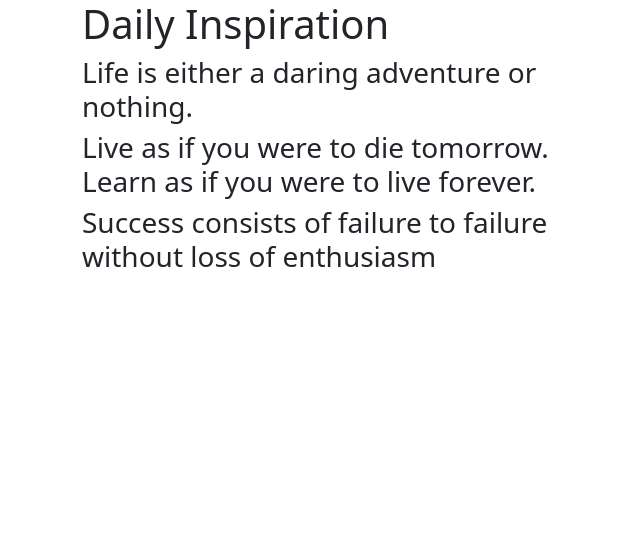
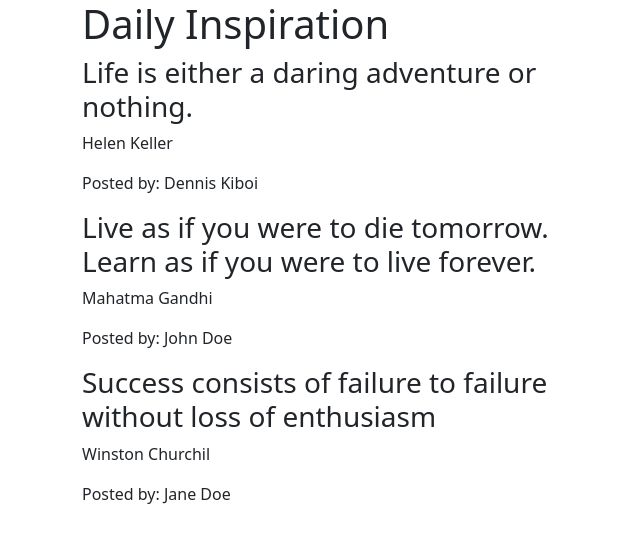
Before and after one commit to mururi/Quotes_app, an Angular app: page / in a window 1280 px wide. Shown: the top 542 px of the page, without its empty margins (0-640 px from the left). Built offline with nearby package versions, Linux system fonts and the light colour scheme.

Commit message:
Add input binding to quote-detail component

```diff
--- a/src/app/quote-detail/quote-detail.component.html
+++ b/src/app/quote-detail/quote-detail.component.html
@@ -1 +1,2 @@
-<p>quote-detail works!</p>
+<p>{{quote.author}}</p>
+<p>Posted by: {{quote.submittedBy}}</p>
--- a/src/app/quote-detail/quote-detail.component.ts
+++ b/src/app/quote-detail/quote-detail.component.ts
@@ -1,4 +1,5 @@
 import { Component, OnInit, Input } from '@angular/core';
+import { Quote } from '../quote';
 
 @Component({
   selector: 'app-quote-detail',
@@ -7,7 +8,7 @@ import { Component, OnInit, Input } from '@angular/core';
 })
 export class QuoteDetailComponent implements OnInit {
 
-  @Input() quote
+  @Input() quote!: Quote;
 
   constructor() { }
 
--- a/src/app/quote/quote.component.html
+++ b/src/app/quote/quote.component.html
@@ -1,3 +1,4 @@
 <div *ngFor="let quote of quotes">
   <h3>{{ quote.content }}</h3>
+  <app-quote-detail [quote]="quote"></app-quote-detail>
 </div>
```
